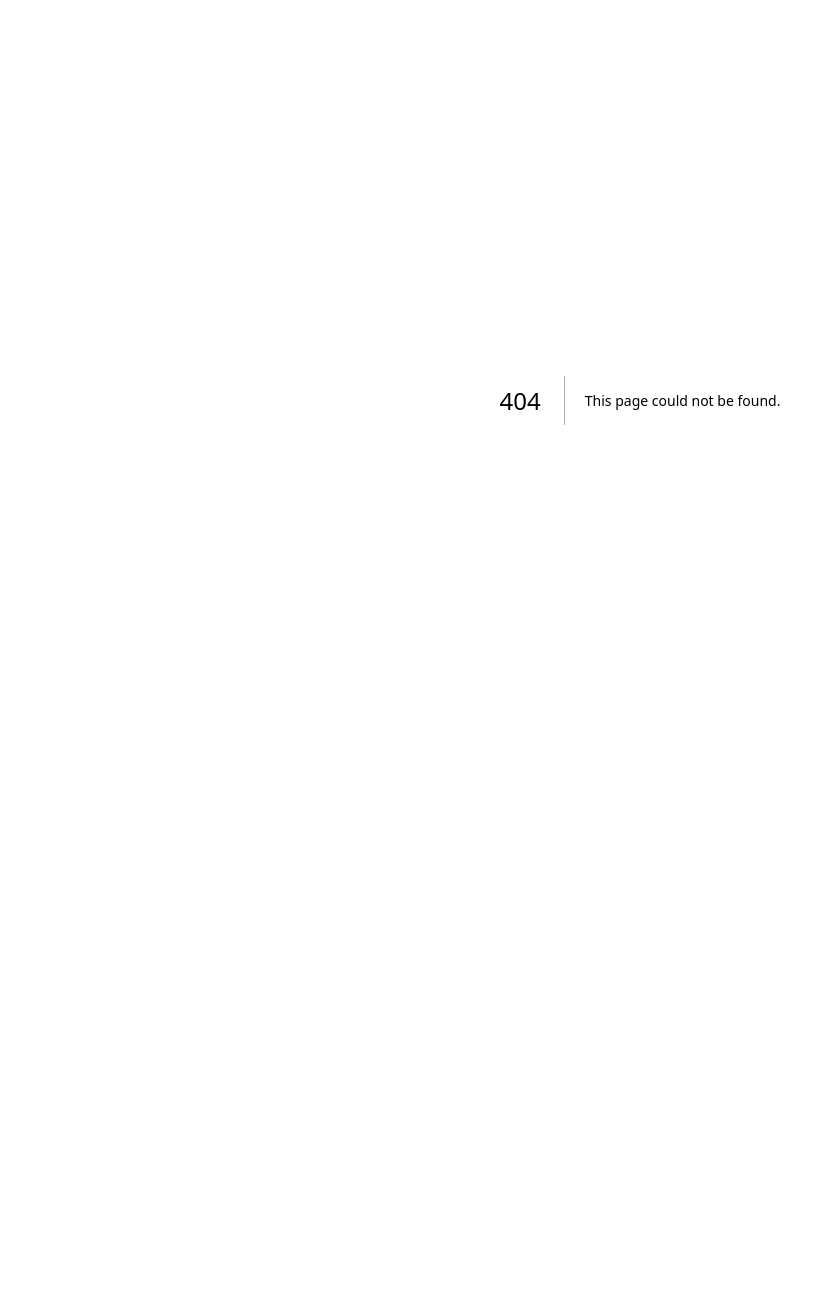
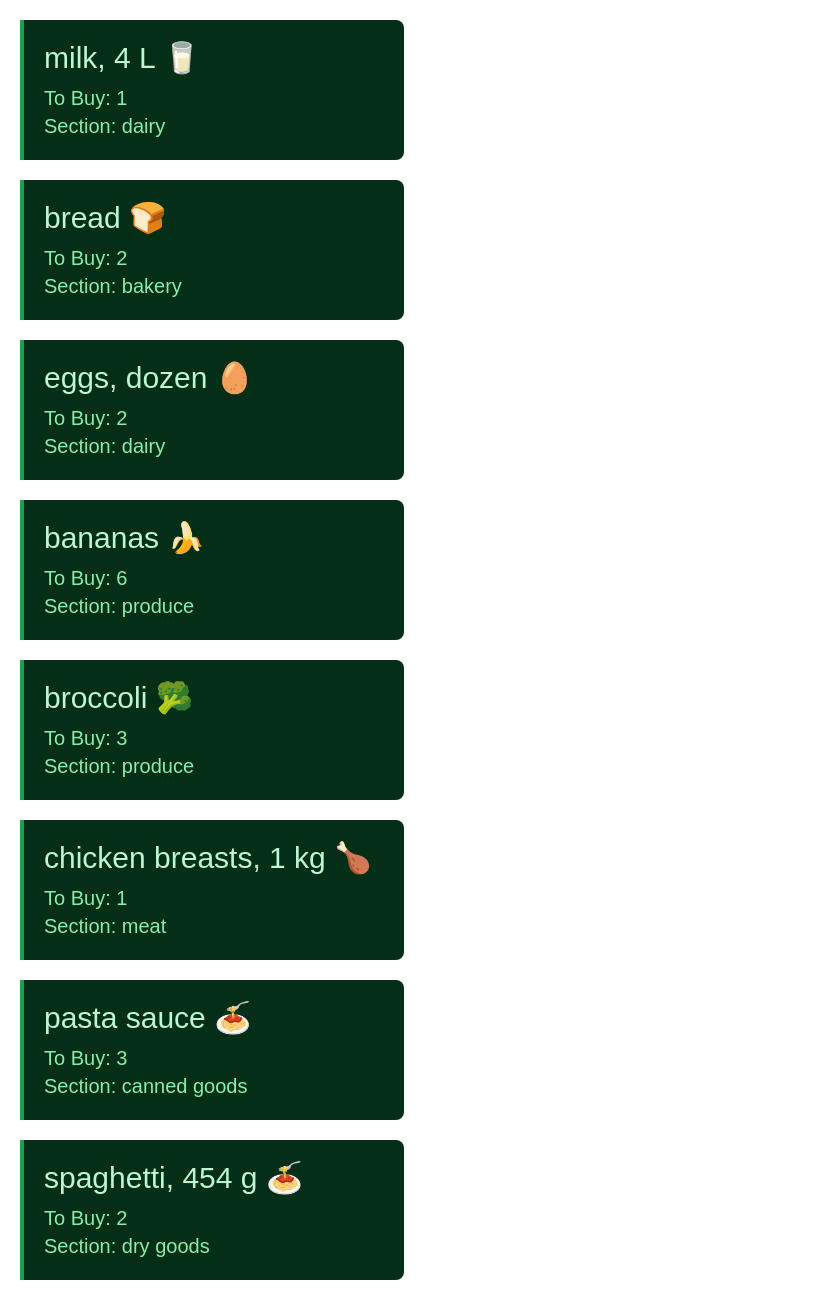
Before and after one commit to nmgoddard/cprg306-assignments, a Next.js app: page /week-3 in a window 1280 px wide. Before the commit this address had no page. Shown: the top 1297 px of the page, without its empty margins (0-823 px from the left). Before the commit the page ends 800 px from the top, so only its background shows below. Built offline with nearby package versions, Linux system fonts and the light colour scheme.

Commit message:
Week 3 Assignment

```diff
--- a/app/page.js
+++ b/app/page.js
@@ -1,13 +1,19 @@
 import Link from "next/link";
 
 export default function Home() {
+  let linkStyles="text-cyan-500 underline hover:text-cyan-200 hover:no-underline active:text-cyan-600"
   return (
     <main className="flex flex-col justify-center items-center m-4 p-4">
       <h1 className="text-3xl underline">CPRG 306: Web Development 2 - Assignments</h1>
       <ul className="my-4">
         <li>
-          <Link href="./week-2"
-          className="text-cyan-500 underline hover:text-cyan-200 hover:no-underline">Week 2</Link>
+          <Link href="./week-2"className={linkStyles}>Week 2</Link>
+        </li>
+        <li>
+          <Link href="./week-3"className={linkStyles}>Week 3</Link>
+        </li>
+        <li>
+          <Link href="./week-4"className={linkStyles}>Week 4</Link>
         </li>
       </ul>
     </main>
--- /dev/null
+++ b/app/week-3/item-list.js
@@ -0,0 +1,91 @@
+import Item from "./item";
+
+export default function ItemList(){
+    const item1 = {
+        name: "milk, 4 L 🥛",
+        quantity: 1,
+        category: "dairy",
+      };
+
+      const item2 = {
+        name: "bread 🍞",
+        quantity: 2,
+        category: "bakery",
+      };
+
+      const item3 = {
+        name: "eggs, dozen 🥚",
+        quantity: 2,
+        category: "dairy",
+      };
+
+      const item4 = {
+        name: "bananas 🍌",
+        quantity: 6,
+        category: "produce",
+      };
+
+      const item5 = {
+        name: "broccoli 🥦",
+        quantity: 3,
+        category: "produce",
+      };
+
+      const item6 = {
+        name: "chicken breasts, 1 kg 🍗",
+        quantity: 1,
+        category: "meat",
+      };
+
+      const item7 = {
+        name: "pasta sauce 🍝",
+        quantity: 3,
+        category: "canned goods",
+      };
+
+      const item8 = {
+        name: "spaghetti, 454 g 🍝",
+        quantity: 2,
+        category: "dry goods",
+      };
+
+      const item9 = {
+        name: "toilet paper, 12 pack 🧻",
+        quantity: 1,
+        category: "household",
+      };
+
+      const item10 = {
+        name: "paper towels, 6 pack",
+        quantity: 1,
+        category: "household",
+      };
+
+      const item11 = {
+        name: "dish soap 🍽️",
+        quantity: 1,
+        category: "household",
+      };
+
+      const item12 = {
+        name: "hand soap 🧼",
+        quantity: 4,
+        category: "household",
+      };
+    return(
+        <ul>
+            <Item name ={item1.name} quantity={item1.quantity} category={item1.category}/>
+            <Item name ={item2.name} quantity={item2.quantity} category={item2.category}/>
+            <Item name ={item3.name} quantity={item3.quantity} category={item3.category}/>
+            <Item name ={item4.name} quantity={item4.quantity} category={item4.category}/>
+            <Item name ={item5.name} quantity={item5.quantity} category={item5.category}/>
+            <Item name ={item6.name} quantity={item6.quantity} category={item6.category}/>
+            <Item name ={item7.name} quantity={item7.quantity} category={item7.category}/>
+            <Item name ={item8.name} quantity={item8.quantity} category={item8.category}/>
+            <Item name ={item9.name} quantity={item9.quantity} category={item9.category}/>
+            <Item name ={item10.name} quantity={item10.quantity} category={item10.category}/>
+            <Item name ={item11.name} quantity={item11.quantity} category={item11.category}/>
+            <Item name ={item12.name} quantity={item12.quantity} category={item12.category}/>
+        </ul>
+    );
+}
--- /dev/null
+++ b/app/week-3/item.js
@@ -0,0 +1,9 @@
+export default function Item({name, quantity, category}){
+    return (
+        <li className = "bg-green-950 m-5 rounded-r-lg border-green-600 border-l-4 max-w-sm p-5">
+            <h2 className="text-3xl text-green-200 mb-2">{name}</h2>
+            <p className="text-xl text-green-300">To Buy: {quantity}</p>
+            <p className="text-xl  text-green-300">Section: {category}</p>
+        </li>
+    );
+}
--- /dev/null
+++ b/app/week-3/page.js
@@ -0,0 +1,9 @@
+import ItemList from "./item-list";
+
+export default function ShoppingList(){
+    return(
+        <main>
+           <ItemList/>
+        </main>
+    );
+}
```
